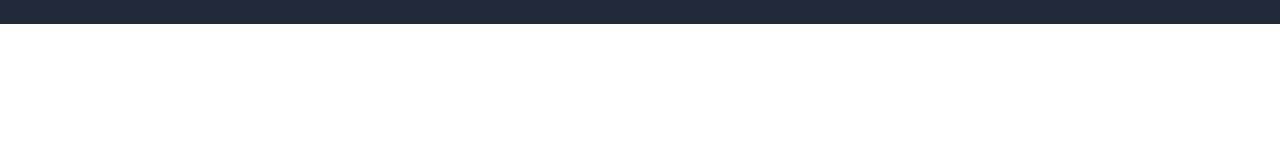
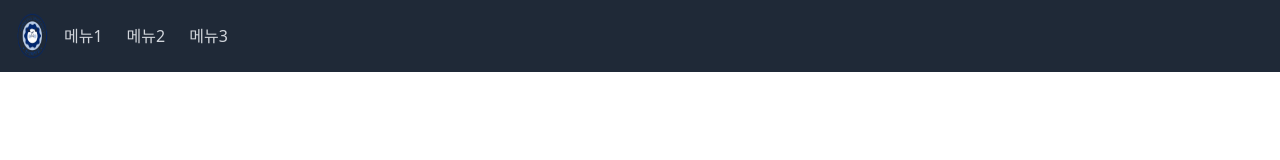
Before and after one commit to tigerlcw/tailwindcss-learn, a plain HTML site: page index.html in a window 1280 px wide. Drawn offline with nearby package versions, Linux system fonts and the light colour scheme.

Commit message:
menu header

```diff
--- a/index.html
+++ b/index.html
@@ -8,8 +8,11 @@
     <script src="https://cdn.tailwindcss.com"></script>
 </head>
 <body>
-    <nav class="bg-gray-800 p-3">
-
+    <nav class="bg-gray-800 p-3 flex justify-start">
+        <img class="w-10 px-1" src="mutsa.png">
+        <a class="text-gray-300 p-3">메뉴1</a>
+        <a class="text-gray-300 p-3">메뉴2</a>
+        <a class="text-gray-300 p-3">메뉴3</a>
     </nav>
 </body>
 </html>
```
Also changed, not shown: mutsa.png (added).
